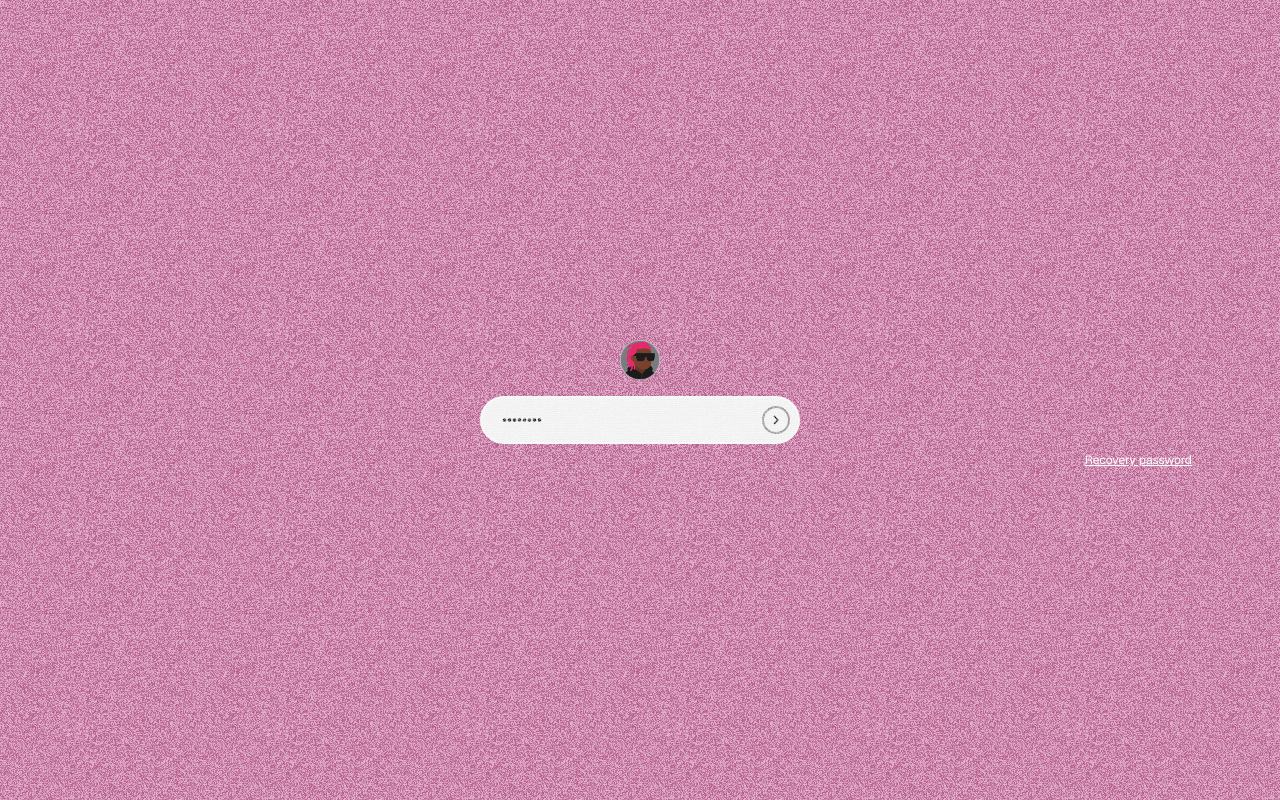
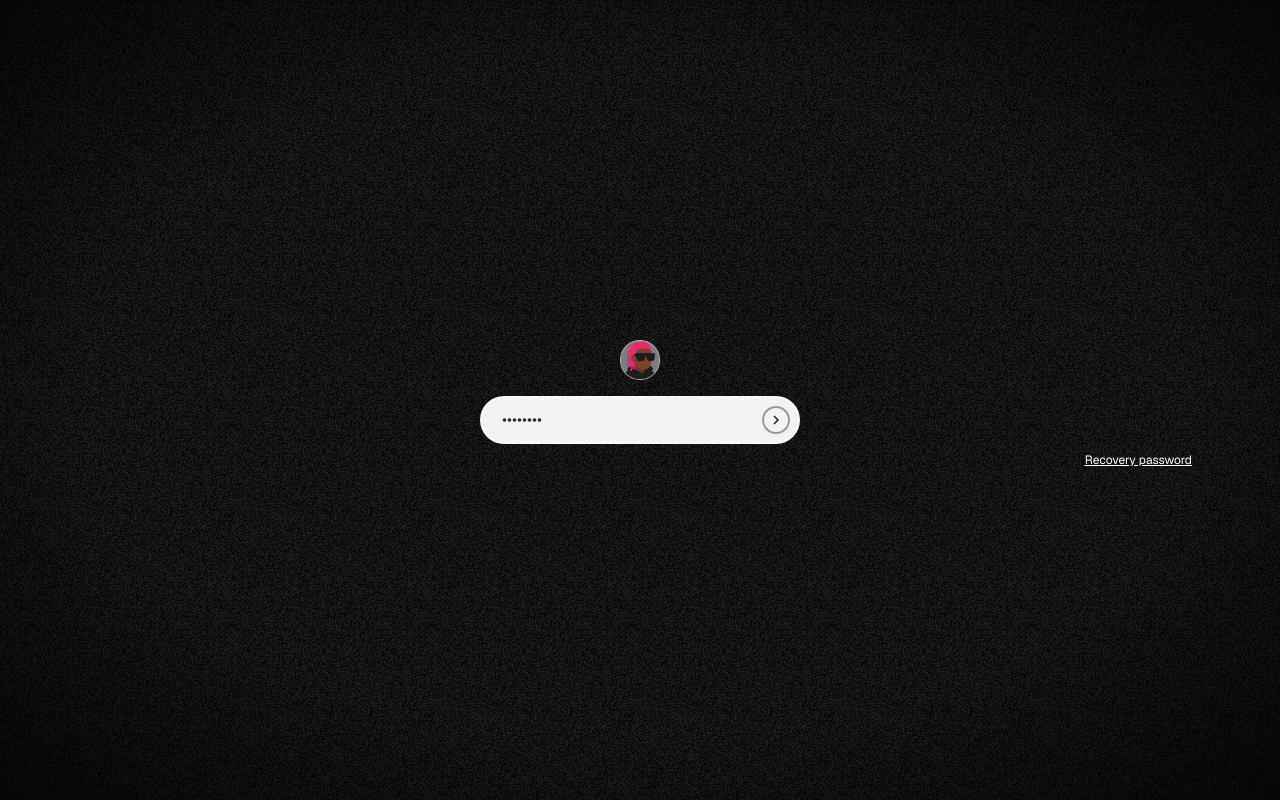
Before and after one commit to webmaster540/DEMEANOR, a Next.js app: page / in a window 1280 px wide. Built offline with nearby package versions, Linux system fonts and the light colour scheme.

Commit message:
styling: background change

```diff
--- a/src/app/components/HomePage.tsx
+++ b/src/app/components/HomePage.tsx
@@ -12,7 +12,7 @@ export default function HomePage() {
   const [openTerminal, setOpenTerminal] = useState(false);
 
   return (
-    <div className="font-sans grid content-center min-h-screen p-8 sm:p-20 overflow-hidden bg-pink-400/60">
+    <div className="font-sans grid content-center min-h-screen p-8 sm:p-20 overflow-hidden bg-black">
       {openTerminal && (
         <>
           <div className="fixed inset-0 bg-black/50 z-40 backdrop-blur-sm"></div>
@@ -35,16 +35,23 @@ export default function HomePage() {
           </div>
       </main>
 
-     <TVStatic
-        intensity={70}
-        flickerSpeed={80}
-        className="opacity-70"
+      {/* TV Static Overlay - No flashing */}
+      <TVStatic
+        intensity={45}
+        className="opacity-30"
       />
 
-      {/* Optional scanlines for more realism */}
+      {/* Subtle scanlines for realism */}
       <div className="absolute inset-0 pointer-events-none z-20 opacity-10"
            style={{
-             backgroundImage: `repeating-linear-gradient(0deg, rgba(0, 0, 0, 0.15), rgba(0, 0, 0, 0.15) 1px, transparent 1px, transparent 2px)`,
+             backgroundImage: `repeating-linear-gradient(0deg, rgba(255, 255, 255, 0.1), rgba(255, 255, 255, 0.1) 1px, transparent 1px, transparent 2px)`,
+           }}>
+      </div>
+
+      {/* Vignette effect */}
+      <div className="absolute inset-0 pointer-events-none z-30"
+           style={{
+             background: `radial-gradient(ellipse at center, rgba(0,0,0,0) 60%, rgba(0,0,0,0.7) 100%)`
            }}>
       </div>
     </div>
```
